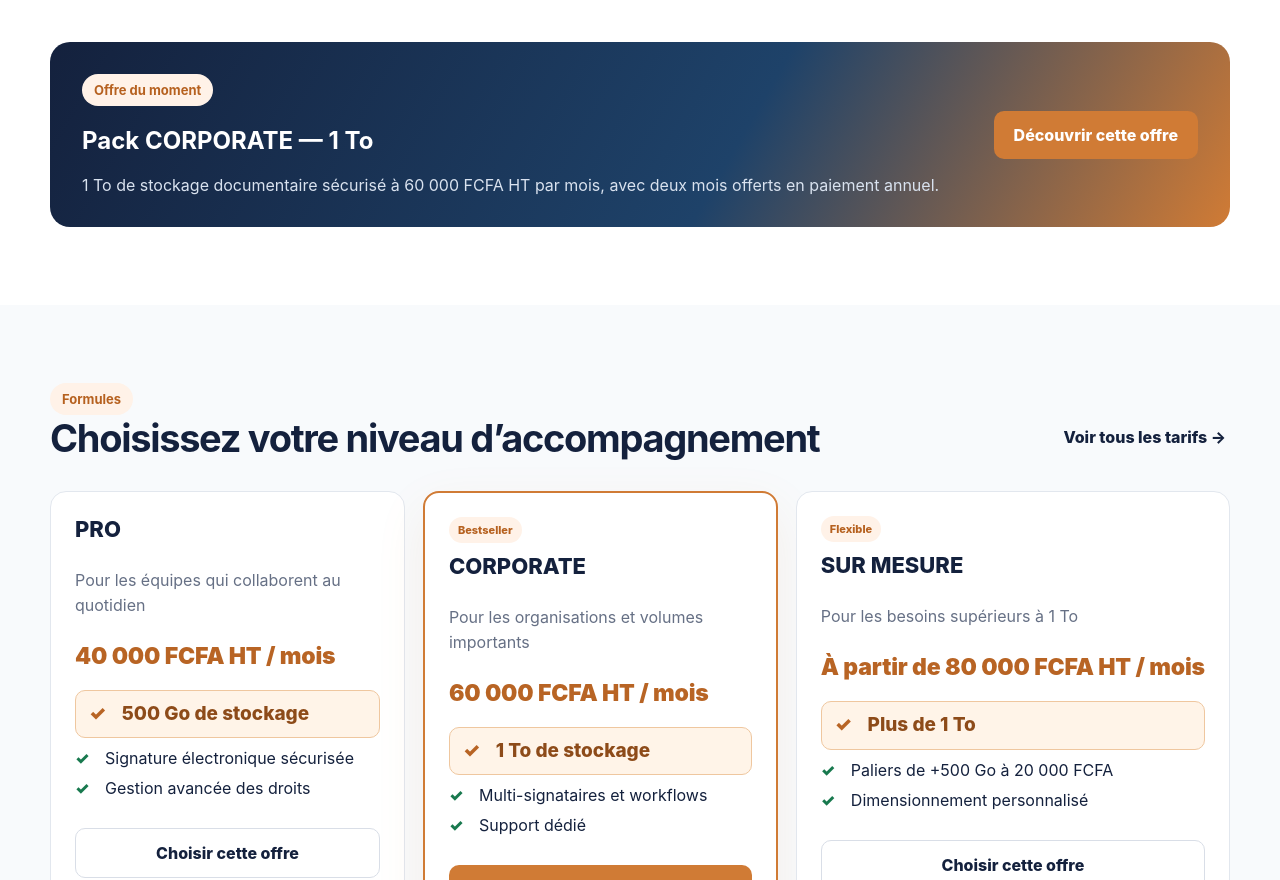
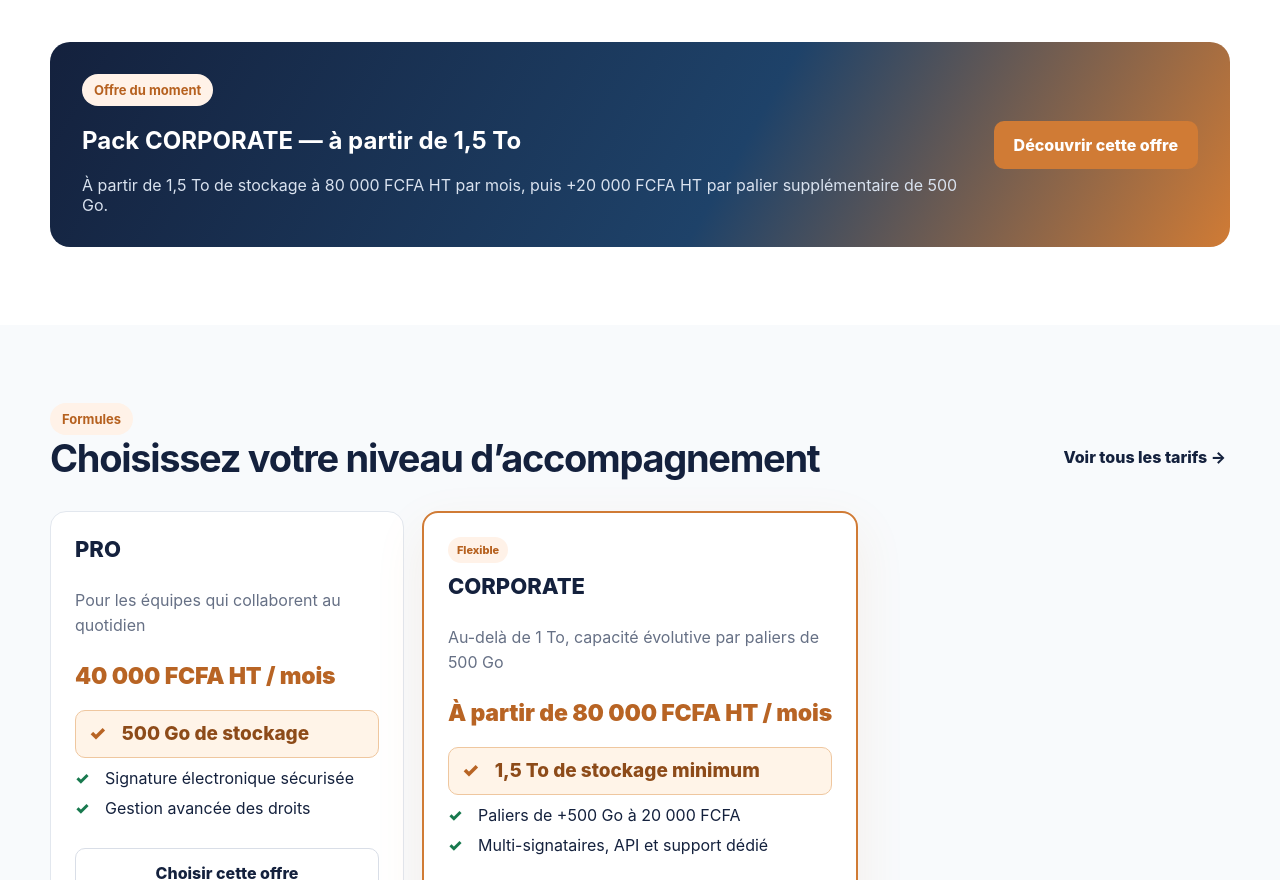
Before and after one commit to Doumouss29/coffria, a Next.js app in the folder apps/web/: page / in a window 1280 px wide. Shown: the part 1920-2800 px from the top of the page. Built offline with nearby package versions, Linux system fonts and the light colour scheme; no server answers.

Commit message:
Met a jour Corporate sur la vitrine

```diff
--- a/apps/web/app/page.tsx
+++ b/apps/web/app/page.tsx
@@ -9,9 +9,9 @@ import { api } from '../lib/api';
 
 const fallbackOffer = {
   id: 'fallback',
-  title: 'Pack CORPORATE — 1 To',
+  title: 'Pack CORPORATE — à partir de 1,5 To',
   subtitle: 'Offre du moment',
-  description: '1 To de stockage documentaire sécurisé à 60 000 FCFA HT par mois, avec deux mois offerts en paiement annuel.',
+  description: 'À partir de 1,5 To de stockage à 80 000 FCFA HT par mois, puis +20 000 FCFA HT par palier supplémentaire de 500 Go.',
   ctaLabel: 'Choisir le Pack CORPORATE',
   ctaUrl: '/souscription?plan=corporate',
   placement: 'BOTH',
@@ -19,8 +19,7 @@ const fallbackOffer = {
 
 const fallbackPlans = [
   { id:'p', slug:'pro', name:'PRO', subtitle:'Pour les équipes qui collaborent au quotidien', priceLabel:'40 000 FCFA HT / mois', features:['500 Go de stockage','Signature électronique sécurisée','Gestion avancée des droits'], isHighlighted:false },
-  { id:'c', slug:'corporate', name:'CORPORATE', subtitle:'Pour les organisations et volumes importants', priceLabel:'60 000 FCFA HT / mois', features:['1 To de stockage','Multi-signataires et workflows','Support dédié'], isHighlighted:true, badge:'Bestseller' },
-  { id:'s', slug:'sur-mesure', name:'SUR MESURE', subtitle:'Pour les besoins supérieurs à 1 To', priceLabel:'À partir de 80 000 FCFA HT / mois', features:['Plus de 1 To','Paliers de +500 Go à 20 000 FCFA','Dimensionnement personnalisé'], isHighlighted:false, badge:'Flexible' },
+  { id:'c', slug:'corporate', name:'CORPORATE', subtitle:'Au-delà de 1 To, capacité évolutive par paliers de 500 Go', priceLabel:'À partir de 80 000 FCFA HT / mois', features:['1,5 To de stockage minimum','Paliers de +500 Go à 20 000 FCFA','Multi-signataires, API et support dédié'], isHighlighted:true, badge:'Flexible' },
 ];
 
 function normalizeOffer(offer:any) {
@@ -28,9 +27,9 @@ function normalizeOffer(offer:any) {
   if (!text.includes('ESSENTIEL')) return offer;
   return {
     ...offer,
-    title: 'Pack CORPORATE — 1 To',
+    title: 'Pack CORPORATE — à partir de 1,5 To',
     subtitle: 'Offre du moment',
-    description: '1 To de stockage documentaire sécurisé à 60 000 FCFA HT par mois. En paiement annuel, bénéficiez de deux mois offerts, soit 600 000 FCFA HT par an.',
+    description: 'À partir de 1,5 To de stockage documentaire sécurisé à 80 000 FCFA HT par mois, puis +20 000 FCFA HT par palier supplémentaire de 500 Go.',
     ctaLabel: 'Choisir le Pack CORPORATE',
     ctaUrl: '/souscription?plan=corporate',
   };
```
